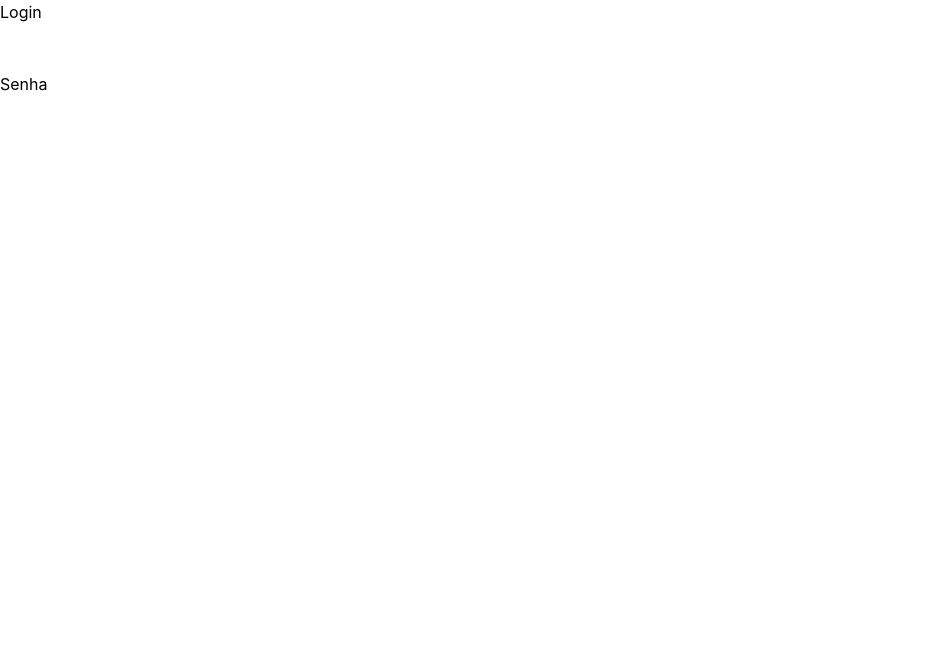
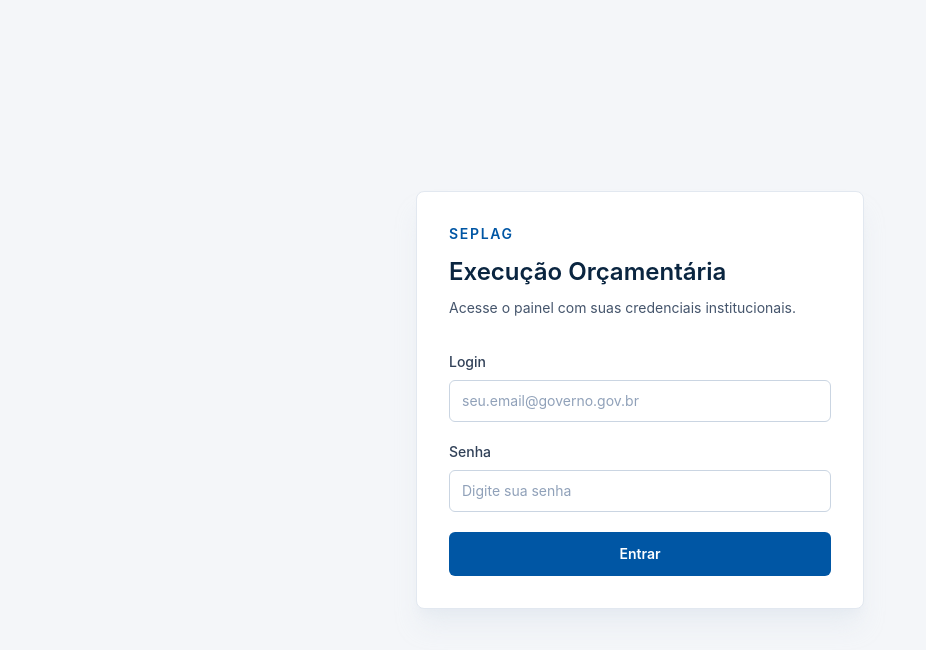
Before and after one commit to Demian143/ExecucaoOrcamentariaSEPLAG, a React (Vite) app in the folder frontend/: page /login in a window 1280 px wide. Shown: the top 650 px of the page, without its empty margins (0-926 px from the left). Built offline with nearby package versions, Linux system fonts and the light colour scheme; no server answers.

Commit message:
Feat: Tela de login estilizada

```diff
--- a/frontend/src/pages/Login.tsx
+++ b/frontend/src/pages/Login.tsx
@@ -1,13 +1,120 @@
+
+import { type SubmitEvent, useState } from "react";
+import { Navigate, useNavigate } from "react-router-dom";
+import ApiService from "../services/api";
+import authStore from "../store/authStore";
+
+const api = new ApiService();
 
 function Login() {
-    return (
-        <form>
-            <h1>Login</h1><br/>
-            <input type="text" name="login"/><br/>
-            <h1>Senha</h1><br/>
-            <input type="password" name="password" />
+  const navigate = useNavigate();
+  const isAuthenticated = authStore((state) => state.isAuthenticated);
+  const [email, setEmail] = useState("");
+  const [password, setPassword] = useState("");
+  const [isLoading, setIsLoading] = useState(false);
+  const [errorMessage, setErrorMessage] = useState("");
+
+  async function handleSubmit(event: SubmitEvent<HTMLFormElement>) {
+    event.preventDefault();
+    setErrorMessage("");
+    setIsLoading(true);
+
+    try {
+      await api.login(email, password);
+      navigate("/home", { replace: true });
+    } catch {
+      setErrorMessage("Não foi possível entrar. Verifique seu login e senha.");
+    } finally {
+      setIsLoading(false);
+    }
+  }
+
+  if (isAuthenticated) {
+    return <Navigate to="/home" replace />;
+  }
+
+  return (
+    <main className="flex min-h-screen items-center justify-center bg-gov-light px-4 py-10 text-gov-dark sm:px-6 lg:px-8">
+      <section className="w-full max-w-md rounded-lg border border-slate-200 bg-white p-6 text-left shadow-xl shadow-slate-200/70 sm:p-8">
+        <div className="mb-8">
+          <p className="text-sm font-semibold uppercase tracking-[0.12em] text-gov-primary">
+            SEPLAG
+          </p>
+          <h1 className="mt-3 text-2xl font-semibold text-gov-dark">
+            Execução Orçamentária
+          </h1>
+          <p className="mt-2 text-sm leading-6 text-slate-600">
+            Acesse o painel com suas credenciais institucionais.
+          </p>
+        </div>
+
+        <form className="space-y-5" onSubmit={handleSubmit}>
+          <div>
+            <label
+              className="mb-2 block text-sm font-medium text-slate-700"
+              htmlFor="email"
+            >
+              Login
+            </label>
+            <input
+              autoComplete="username"
+              className="block w-full rounded-md border border-slate-300 bg-white px-3 py-2.5 text-sm text-gov-dark outline-none transition placeholder:text-slate-400 focus:border-gov-primary focus:ring-4 focus:ring-blue-100"
+              id="email"
+              name="email"
+              onChange={(event) => setEmail(event.target.value)}
+              placeholder="seu.email@governo.gov.br"
+              required
+              type="email"
+              value={email}
+            />
+          </div>
+
+          <div>
+            <label
+              className="mb-2 block text-sm font-medium text-slate-700"
+              htmlFor="password"
+            >
+              Senha
+            </label>
+            <input
+              autoComplete="current-password"
+              className="block w-full rounded-md border border-slate-300 bg-white px-3 py-2.5 text-sm text-gov-dark outline-none transition placeholder:text-slate-400 focus:border-gov-primary focus:ring-4 focus:ring-blue-100"
+              id="password"
+              name="password"
+              onChange={(event) => setPassword(event.target.value)}
+              placeholder="Digite sua senha"
+              required
+              type="password"
+              value={password}
+            />
+          </div>
+
+          {errorMessage ? (
+            <div
+              className="rounded-md border border-red-200 bg-red-50 px-3 py-2 text-sm text-status-danger"
+              role="alert"
+            >
+              {errorMessage}
+            </div>
+          ) : null}
+
+          <button
+            className="flex w-full items-center justify-center gap-2 rounded-md bg-gov-primary px-4 py-3 text-sm font-semibold text-white transition hover:bg-blue-700 focus:outline-none focus:ring-4 focus:ring-blue-100 disabled:cursor-not-allowed disabled:bg-slate-400"
+            disabled={isLoading}
+            type="submit"
+          >
+            {isLoading ? (
+              <span
+                aria-hidden="true"
+                className="h-4 w-4 animate-spin rounded-full border-2 border-white/40 border-t-white"
+              />
+            ) : null}
+            {isLoading ? "Carregando..." : "Entrar"}
+          </button>
         </form>
-    );
+      </section>
+    </main>
+  );
 }
 
 export default Login;
```
